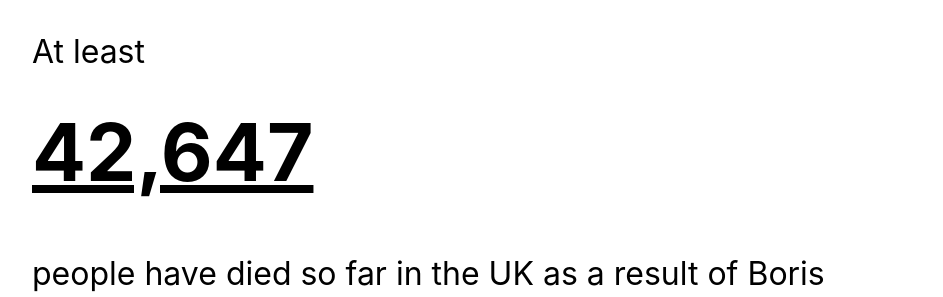
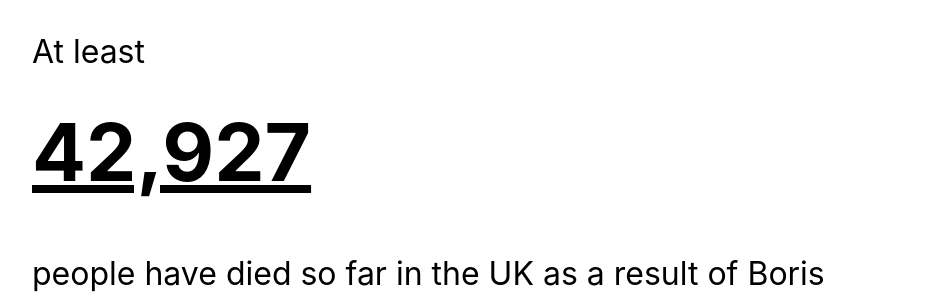
Before and after one commit to jacquescorbytuech/Boris-Johnson, a Jekyll site: the page built from index.html, in a window 1280 px wide. Shown: the top 297 px of the page, without its empty margins (168-1111 px from the left). Built offline with Jekyll 4.4.1, drawn with Linux system fonts in a browser that asks for light colours.

Commit message:
Update index.html

```diff
--- a/index.html
+++ b/index.html
@@ -3,7 +3,7 @@
 ---
 
 <p>At least</p>
-<h1>42,647</h1>
+<h1>42,927</h1>
 <p>people have died so far in the UK as a result of Boris Johnson and his government's incompetent handling of the Covid-19 crisis.</p>
 <p>According to the Financial Times and data from the Office of National Statistics, this number is likely to be <a href="https://www.ft.com/content/3c53ab12-d859-4ceb-b262-f6a0221ca129">significantly higher</a>.</p>
 <p>Still happy to have this idiot leading the country?</p>
```
